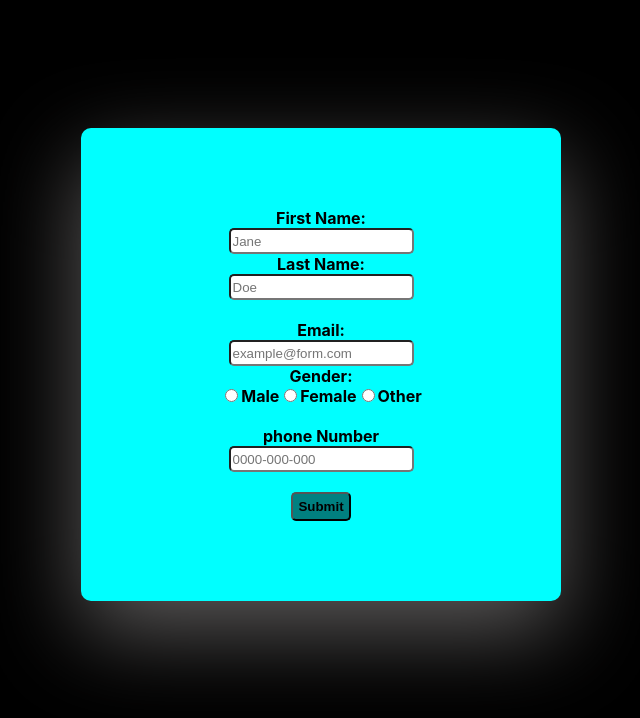
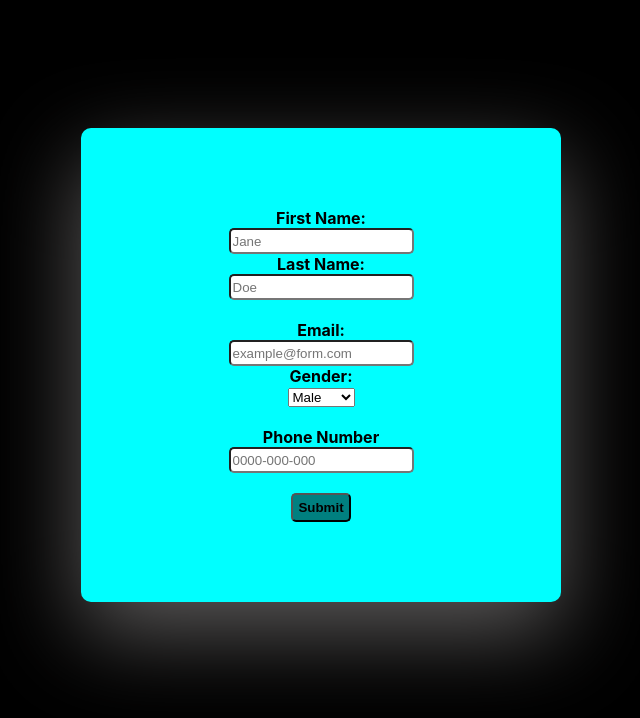
Before and after one commit to Freedom-seven/react-forms, a React (Create React App) app: page / in a window 1280 px wide. Shown: the top 718 px of the page, without its empty margins (399-1039 px from the left). Built offline with nearby package versions, Linux system fonts and the light colour scheme.

Commit message:
remove radio button and add select

```diff
--- a/src/App.js
+++ b/src/App.js
@@ -1,5 +1,5 @@
 import React, { Component } from "react";
-import './App.css'
+import "./App.css";
 
 class App extends Component {
   constructor(props) {
@@ -9,7 +9,7 @@ class App extends Component {
       lastName: "",
       email: "",
       gender: "",
-      phoneNumber: "",
+      phoneNumber: ""
     };
 
     this.handleChange = this.handleChange.bind(this);
@@ -17,14 +17,23 @@ class App extends Component {
   }
 
   handleChange(e) {
+    const name = e.target.name;
     const value = e.target.value;
-    const name = e.target.name;
 
     this.setState({ [name]: value });
   }
 
   handleSubmit(e) {
     e.preventDefault();
+    console.log(this.state);
+
+    this.setState({
+      firstName: "",
+      lastName: "",
+      email: "",
+      gender: "",
+      phoneNumber: ""
+    })
   }
 
   render() {
@@ -62,7 +71,7 @@ class App extends Component {
             <input
               className="classInput"
               name="email"
-              type="text"
+              type="email"
               value={this.state.email}
               onChange={this.handleChange}
               placeholder={"example@form.com"}
@@ -70,41 +79,23 @@ class App extends Component {
           </label>
           <br />
           <div>
-            <label className="classLabel">Gender:</label>
-            <br/>
-            <label>
-              <input
-                type="radio"
-                name="gender"
-                value={this.state.gender}
-                onChange={this.handleChange}
-              />
-              Male
+            <label
+              className="classLabel"
+            >
+              Gender:
             </label>
-
-            <label>
-              <input
-                type="radio"
-                name="gender"
-                value={this.state.gender}
-                onChange={this.handleChange}
-              />
-              Female
-            </label>
-            <label>
-              <input
-                type="radio"
-                name="gender"
-                value={this.state.gender}
-                onChange={this.handleChange}
-              />
-              Other
-            </label>
+            <br />
+            <select onChange={this.handleChange}
+              value={this.state.gender}>
+              <option>Male</option>
+              <option>Female</option>
+              <option>Others</option>
+            </select>
           </div>
           <label className="classLabel">
             {" "}
             <br />
-            phone Number <br />
+            Phone Number <br />
             <input
               className="classInput"
               name="phoneNumber"
@@ -114,7 +105,7 @@ class App extends Component {
               placeholder={"0000-000-000"}
             />
           </label>
-          <br /> <br/>
+          <br /> <br />
           <input className="classSubmit" type="submit" value="Submit" />
         </form>
       </div>
```
